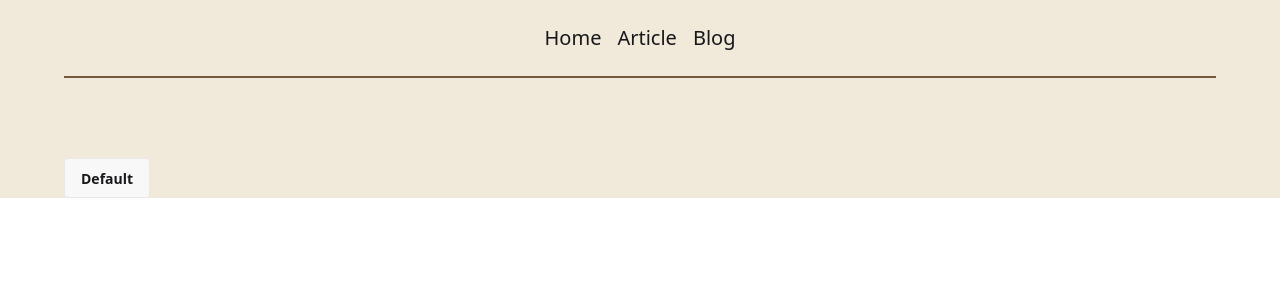
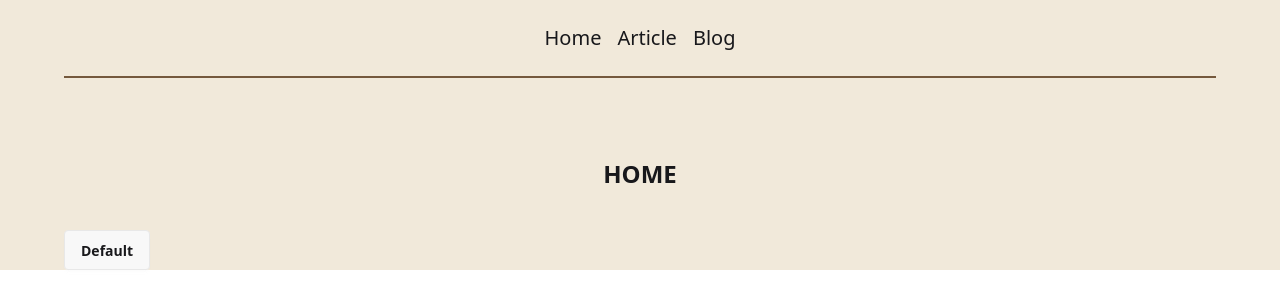
Before and after one commit to Rikka1073/Next-new-blog-app, a Next.js app: page / in a window 1280 px wide. Shown: the top 308 px of the page. Built offline with nearby package versions, Linux system fonts and the light colour scheme.

Commit message:
Homeページのタイトルの追加

```diff
--- a/app/page.tsx
+++ b/app/page.tsx
@@ -3,7 +3,7 @@ import Title from "../components/Title";
 export default function Page() {
   return (
     <>
-      <Title />
+      <Title>HOME</Title>
       <button className="btn">Default</button>
     </>
   );
```
